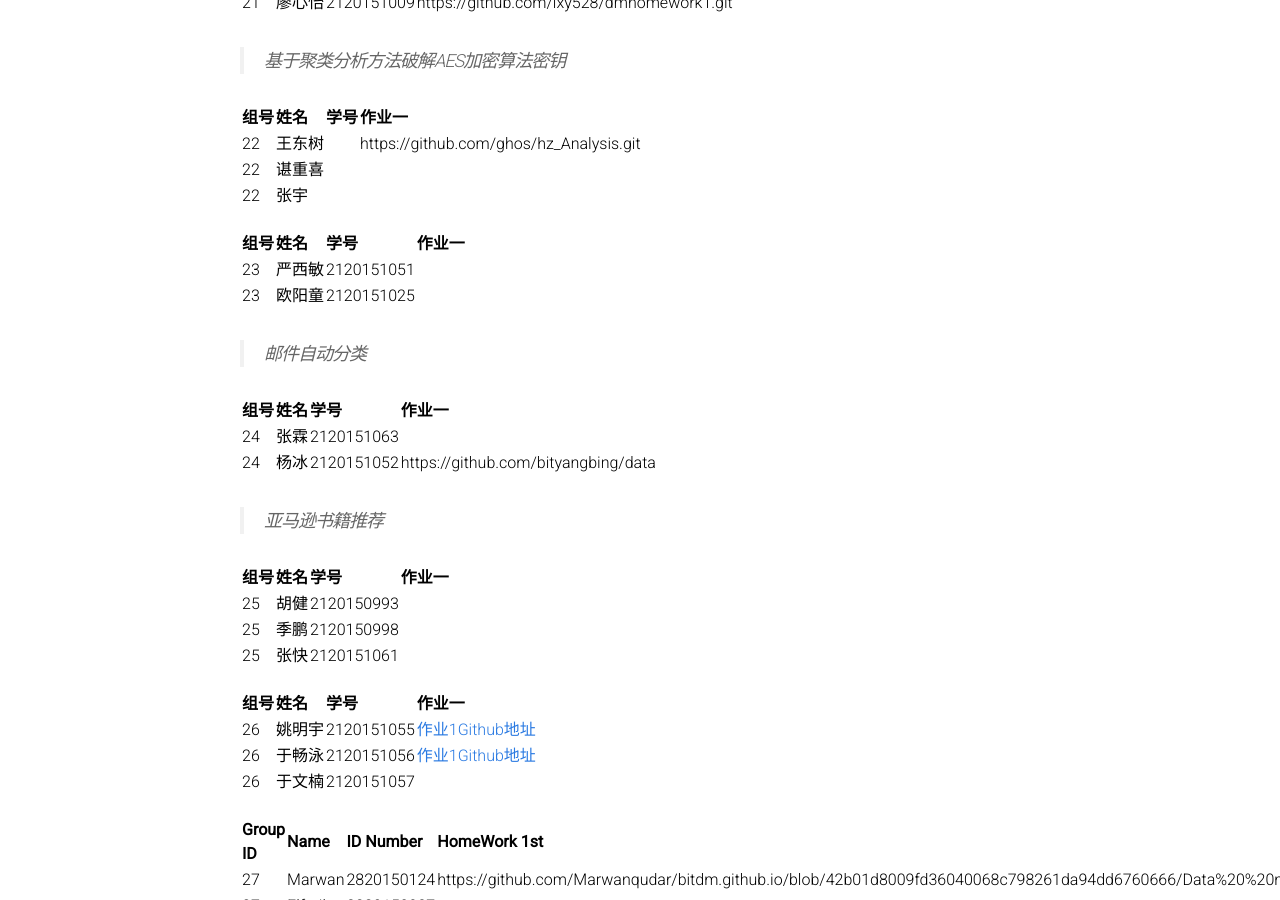
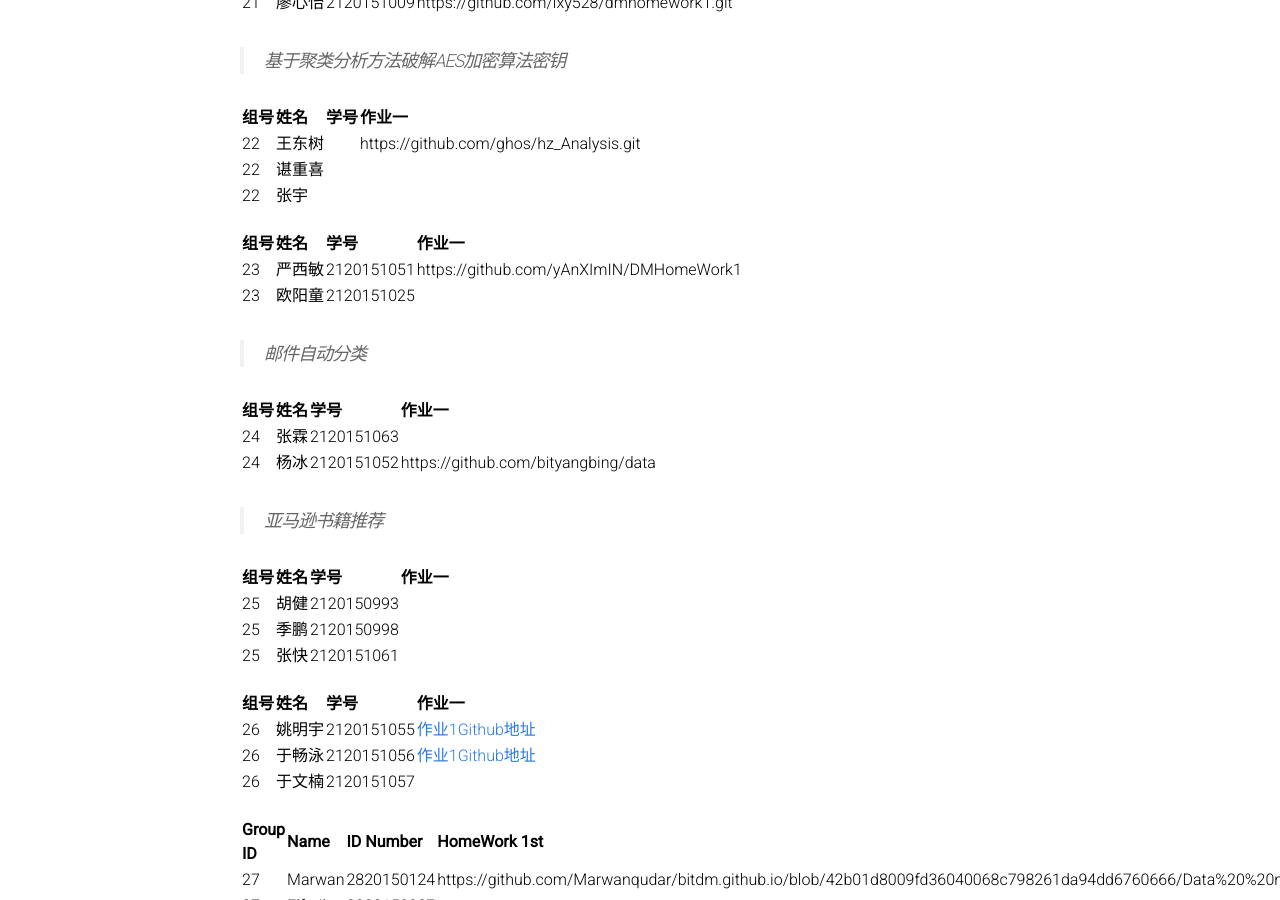
Before and after one commit to BITDM/bitdm.github.io, a Jekyll site: the page built from 2016/groups.md, in a window 1280 px wide and 900 px high, scrolled down 4088 px. Built offline with Jekyll 4.4.1, drawn with Linux system fonts in a browser that asks for light colours; some of the changed lines change nothing that is shown.

Commit message:
Update groups.md

```diff
--- a/2016/groups.md
+++ b/2016/groups.md
@@ -178,7 +178,7 @@ permalink: /2016/groups/
 
 |组号|姓名|学号|作业一|
 |:-------------|:-------------|:-----|:-----|
-|23|严西敏|2120151051|
+|23|严西敏|2120151051|https://github.com/yAnXImIN/DMHomeWork1
 |23|欧阳童|2120151025|
 
 > 邮件自动分类
```
